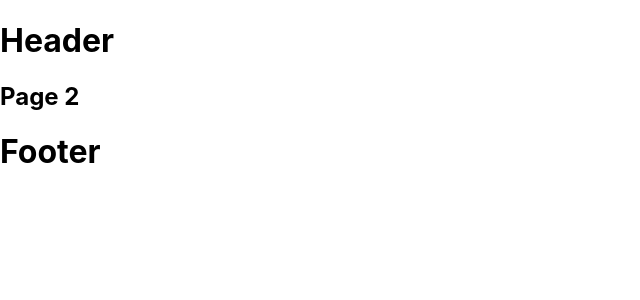
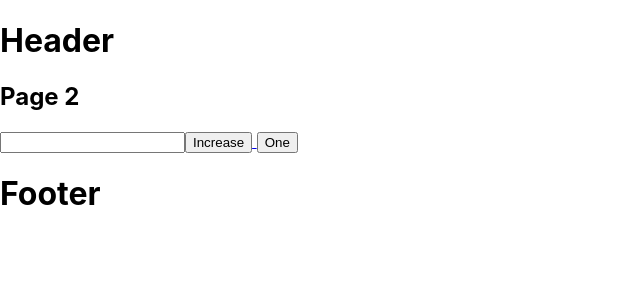
Before and after one commit to iamsurajdev/react-redux-boilerplate, a React (Create React App) app: page /two in a window 1280 px wide. Shown: the top 300 px of the page, without its empty margins (0-640 px from the left). Built offline with nearby package versions, Linux system fonts and the light colour scheme.

Commit message:
store is connected to pages

```diff
--- a/src/pages/home.js
+++ b/src/pages/home.js
@@ -6,11 +6,11 @@ const Home = () => {
   return (
     <Base>
       <h1>Home</h1>
-      <Link to="one">
+      <Link to="/one">
         {" "}
         <button>One</button>
       </Link>
-      <Link to="two">
+      <Link to="/two">
         {" "}
         <button>Two</button>
       </Link>
--- a/src/pages/pageOne.js
+++ b/src/pages/pageOne.js
@@ -1,12 +1,23 @@
 import React from "react";
+import { connect } from "react-redux";
+import { Link } from "react-router-dom";
 import Base from "../containers/base";
 
-const PageOne = () => {
+const PageOne = (props) => {
   return (
     <Base>
       <h2>Page 1</h2>
+      <h3>Live Counter: {props.test.counter}</h3>
+      <Link to="/two">
+        {" "}
+        <button>Increase Counter</button>
+      </Link>
     </Base>
   );
 };
 
-export default PageOne;
+const mapStateToProps = (store) => {
+  return { test: store.test };
+};
+
+export default connect(mapStateToProps)(PageOne);
--- a/src/pages/pageTwo.js
+++ b/src/pages/pageTwo.js
@@ -1,12 +1,33 @@
-import React from "react";
+import React, { useState } from "react";
+import { connect } from "react-redux";
+import { Link } from "react-router-dom";
 import Base from "../containers/base";
+import * as action from "../store/actions";
 
-const PageTwo = () => {
+const PageTwo = (props) => {
+  const [number, setNumber] = useState("");
+
   return (
     <Base>
       <h2>Page 2</h2>
+      <input
+        type="number"
+        value={number}
+        onChange={(e) => setNumber(e.target.value)}
+      />
+      <button onClick={() => props.increase(number)}>Increase</button>
+      <Link to="/one">
+        {" "}
+        <button>One</button>
+      </Link>
     </Base>
   );
 };
 
-export default PageTwo;
+const mapDispatchToProps = (dispatch) => {
+  return {
+    increase: (value) => dispatch(action.increaseCounter(value)),
+  };
+};
+
+export default connect(null, mapDispatchToProps)(PageTwo);
```
Also changed, not shown: 1 other file (tests, documents, lock files or other folders).
